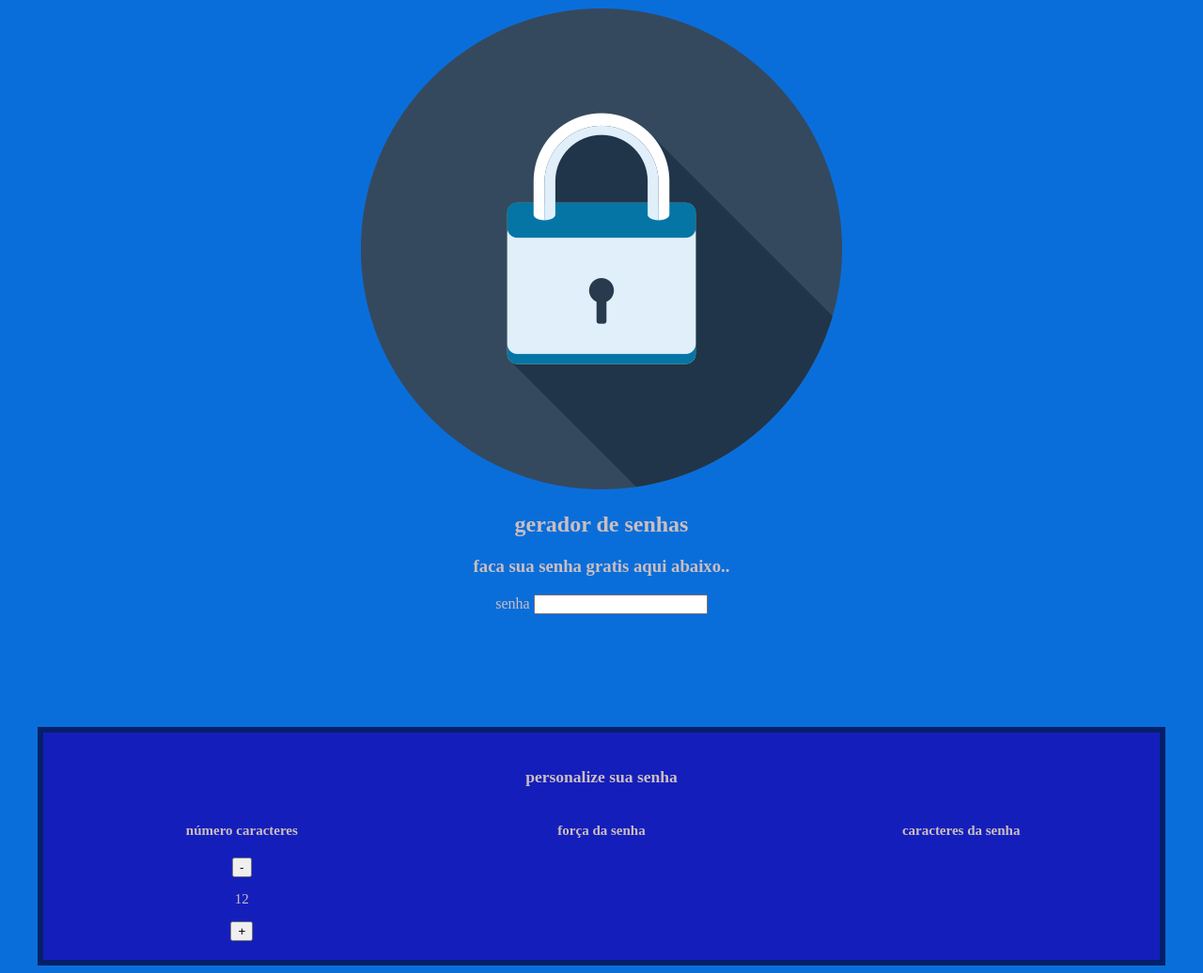
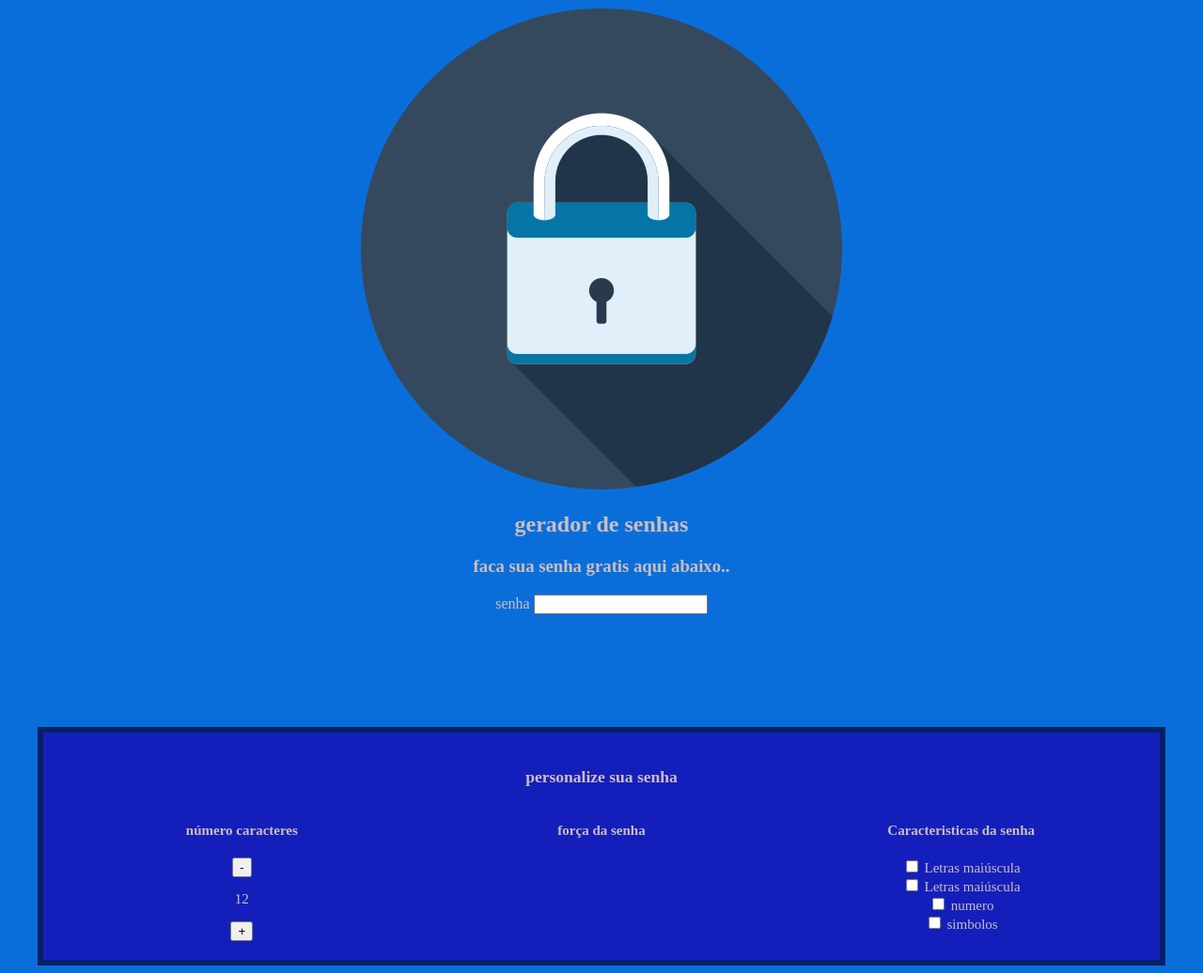
Before and after one commit to whiteplayboy/seha-nova, a plain HTML site: page seha protegida/index.html in a window 1280 px wide. Shown: the whole page at 94% size. Drawn offline with Linux system fonts and the light colour scheme.

Commit message:
Add files via upload

```diff
--- a/seha protegida/index.html
+++ b/seha protegida/index.html
@@ -34,9 +34,20 @@
               <h4 class="parametro-senha-titulo">força da senha</h4>
         </div>
         <div class="parametro-senha">
-            <h4 class="parametro-senha-titulo">caracteres da senha</h4>
-        </div>
-    </section>
-
-</body>
-</html>
+            <h4 class="parametro-senha-titulo">Caracteristicas da senha</h4>
+            <div class="parametro-senha-chekbox">
+            <input name="maiusculo" type="checkbox" class="chekbox">
+            <label r="maiusculo"> Letras maiúscula</label>
+            </div>
+            <div class="parametro-senha-chekbox">
+                <input name="maiusculo" type="checkbox" class="chekbox">
+                <label r="maiusculo"> Letras maiúscula</label>
+                </div>
+                <div class="parametro-senha-chekbox">
+                    <input name="maiusculo" type="checkbox" class="chekbox">
+                    <label r="maiusculo"> numero</label>
+                    </div>
+                    <div class="parametro-senha-chekbox">
+                        <input name="maiusculo" type="checkbox" class="chekbox">
+                        <label r="maiusculo"> simbolos</label>
+                        </div>
```
